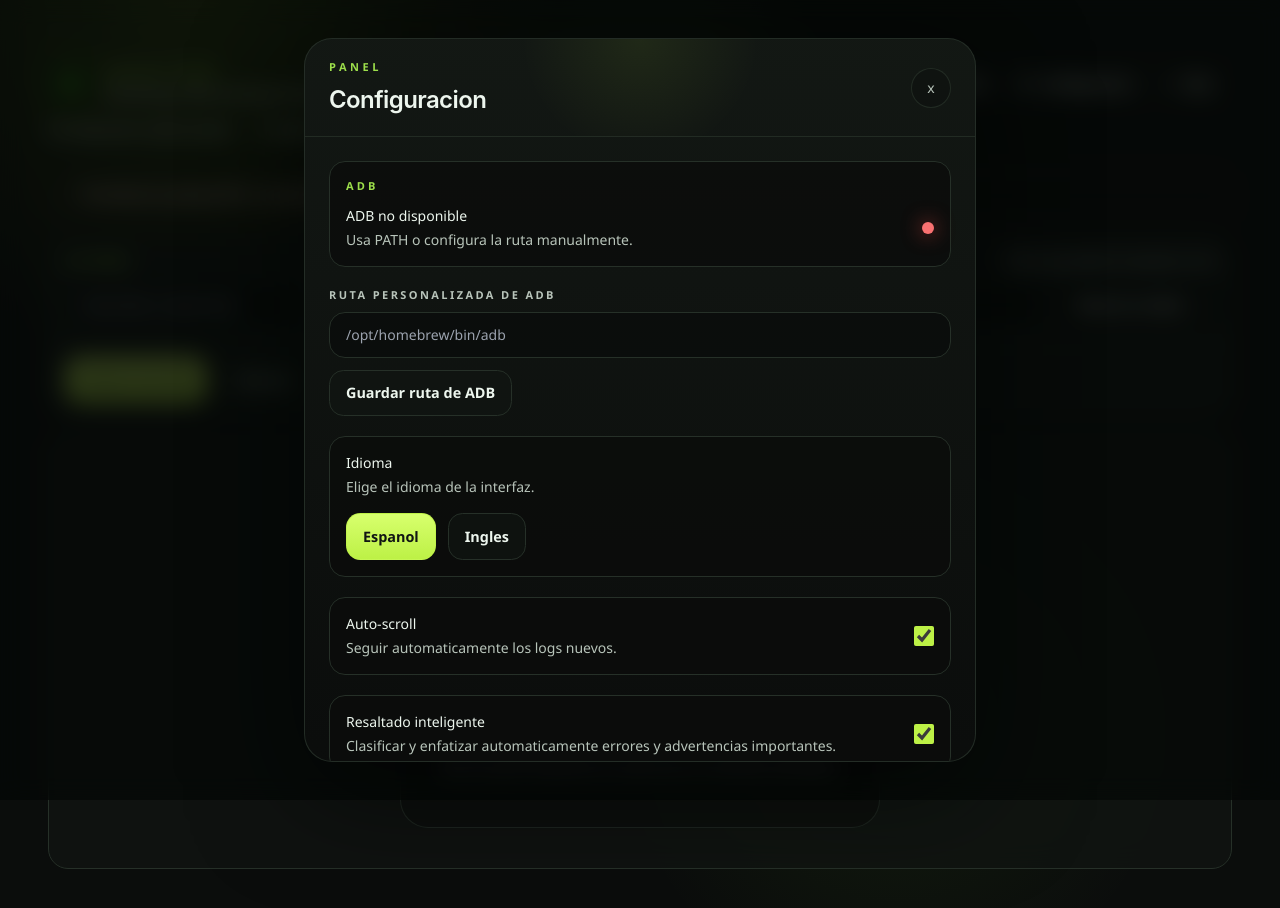
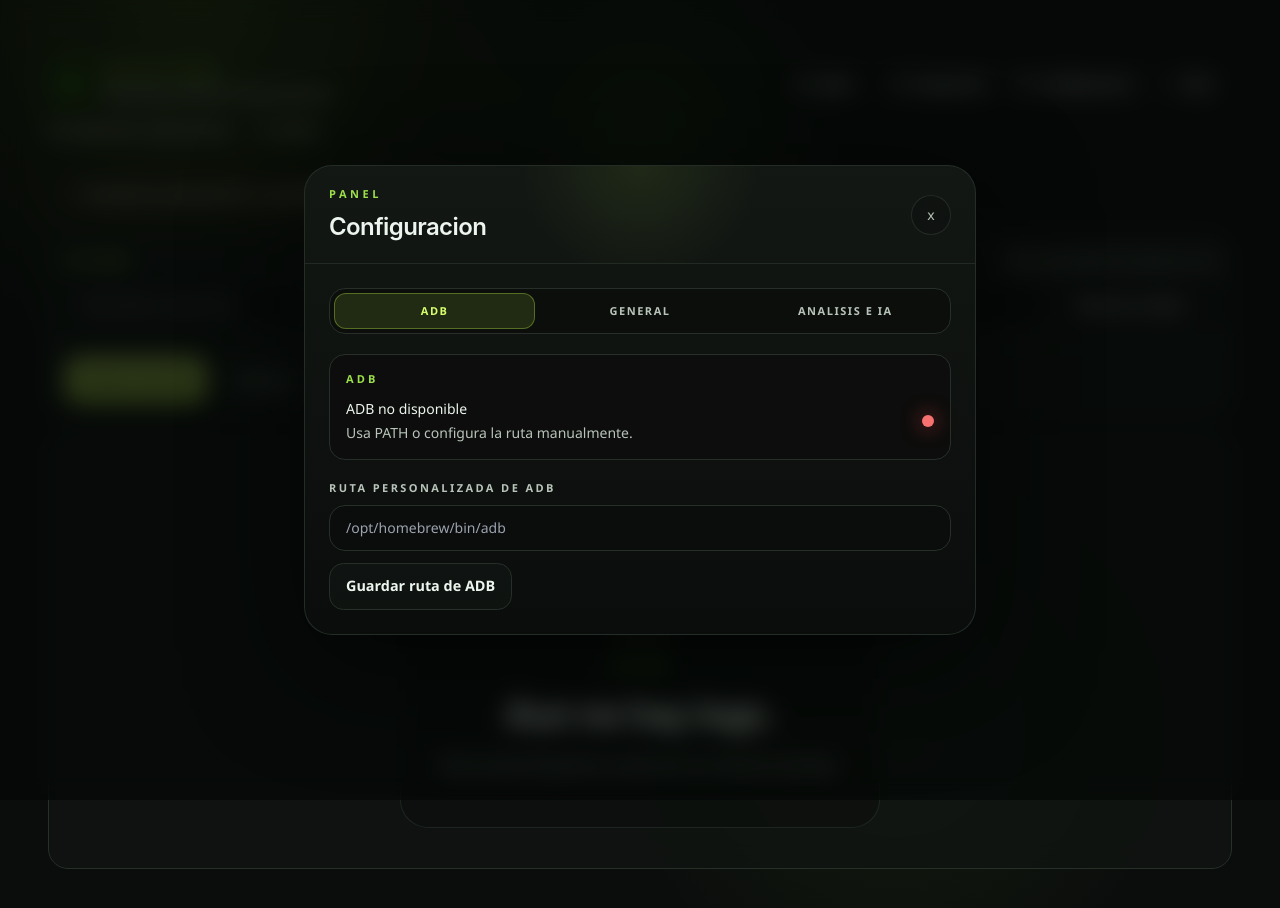
Before and after one commit to florextech/logcat-desk, a React (Vite) app: page / in a window 1280 px wide. Both pictures are taken after a click on the button "Configuracion". Shown: the top 908 px of the page. Built offline with nearby package versions, Linux system fonts and the light colour scheme.

Commit message:
feat: mejorar la interfaz de usuario en los modales de configuración y acciones, y optimizar la gestión de análisis de logs

```diff
--- a/src/renderer/src/components/actions-modal.tsx
+++ b/src/renderer/src/components/actions-modal.tsx
@@ -1,4 +1,4 @@
-import type { JSX } from 'react';
+import { type JSX, useState } from 'react';
 import { useI18n } from '@renderer/i18n/provider';
 import { ModalShell } from '@renderer/components/modal-shell';
 
@@ -68,6 +68,14 @@ export const ActionsModal = ({
   onExportVisible
 }: ActionsModalProps): JSX.Element => {
   const { copy } = useI18n();
+  type ActionTab = 'cleanup' | 'maintenance' | 'export';
+  const [activeTab, setActiveTab] = useState<ActionTab>('cleanup');
+  const tabClass = (isActive: boolean): string =>
+    `inline-flex h-9 items-center justify-center rounded-xl border px-3 text-[11px] font-semibold uppercase tracking-[0.14em] transition ${
+      isActive
+        ? 'border-[rgb(189_241_70/0.34)] bg-[rgb(189_241_70/0.12)] text-[var(--brand-700)]'
+        : 'border-transparent text-[var(--muted)] hover:border-[rgb(38_48_40/0.85)] hover:bg-[rgb(17_21_19/0.82)] hover:text-[var(--foreground)]'
+    }`;
 
   return (
     <ModalShell maxWidthClass="max-w-xl" onClose={onClose} title={copy.modals.actions.title}>
@@ -76,11 +84,34 @@ export const ActionsModal = ({
           {copy.modals.actions.intro}
         </p>
 
-        <div>
-          <p className="text-[11px] font-semibold uppercase tracking-[0.28em] text-[var(--brand-500)]">
-            {copy.modals.actions.cleanup}
-          </p>
-          <div className="mt-3 grid gap-3">
+        <div className="rounded-2xl border border-[var(--border)] bg-[rgb(11_13_12/0.82)] p-1">
+          <div className="grid grid-cols-3 gap-1">
+            <button
+              className={tabClass(activeTab === 'cleanup')}
+              type="button"
+              onClick={() => setActiveTab('cleanup')}
+            >
+              {copy.modals.actions.cleanup}
+            </button>
+            <button
+              className={tabClass(activeTab === 'maintenance')}
+              type="button"
+              onClick={() => setActiveTab('maintenance')}
+            >
+              {copy.modals.actions.maintenance}
+            </button>
+            <button
+              className={tabClass(activeTab === 'export')}
+              type="button"
+              onClick={() => setActiveTab('export')}
+            >
+              {copy.modals.actions.export}
+            </button>
+          </div>
+        </div>
+
+        {activeTab === 'cleanup' ? (
+          <div className="grid gap-3">
             <ActionRow
               hint={copy.modals.actions.clearViewHint}
               label={copy.modals.actions.clearViewLabel}
@@ -95,13 +126,10 @@ export const ActionsModal = ({
               runLabel={copy.common.run}
             />
           </div>
-        </div>
+        ) : null}
 
-        <div>
-          <p className="text-[11px] font-semibold uppercase tracking-[0.28em] text-[var(--brand-500)]">
-            {copy.modals.actions.maintenance}
-          </p>
-          <div className="mt-3 grid gap-3">
+        {activeTab === 'maintenance' ? (
+          <div className="grid gap-3">
             <ActionRow
               disabled={!canAnalyze || isAnalyzing}
               hint={copy.modals.actions.analyzeLogsHint}
@@ -117,13 +145,10 @@ export const ActionsModal = ({
               runLabel={copy.common.run}
             />
           </div>
-        </div>
+        ) : null}
 
-        <div>
-          <p className="text-[11px] font-semibold uppercase tracking-[0.28em] text-[var(--brand-500)]">
-            {copy.modals.actions.export}
-          </p>
-          <div className="mt-3 grid gap-3">
+        {activeTab === 'export' ? (
+          <div className="grid gap-3">
             <ActionRow
               disabled={isExporting}
               hint={copy.modals.actions.exportVisibleHint}
@@ -145,7 +170,7 @@ export const ActionsModal = ({
               runLabel={copy.common.run}
             />
           </div>
-        </div>
+        ) : null}
       </div>
     </ModalShell>
   );
--- a/src/renderer/src/components/settings-modal.tsx
+++ b/src/renderer/src/components/settings-modal.tsx
@@ -1,4 +1,4 @@
-import type { JSX } from 'react';
+import { type JSX, useState } from 'react';
 import type { AdbStatus, AIConfig, AnalysisConfig, Locale, LogAnalysisConfig } from '@shared/types';
 import { FloatingSelect } from '@renderer/components/floating-select';
 import { useI18n } from '@renderer/i18n/provider';
@@ -40,15 +40,51 @@ export const SettingsModal = ({
   onSetAnalysisAI
 }: SettingsModalProps): JSX.Element => {
   const { copy } = useI18n();
+  type SettingsTab = 'adb' | 'general' | 'analysis';
+  const [activeTab, setActiveTab] = useState<SettingsTab>('adb');
   const aiConfig = analysis.ai;
   const aiFieldsDisabled = !analysis.enableAnalysis || !analysis.enableAIEnhancement;
   const aiProviderOptions = Object.entries(copy.modals.settings.aiProviders).map(([provider, label]) => ({
     value: provider as AIConfig['provider'],
     label
   }));
+  const tabClass = (isActive: boolean): string =>
+    `inline-flex h-9 items-center justify-center rounded-xl border px-3 text-[11px] font-semibold uppercase tracking-[0.14em] transition ${
+      isActive
+        ? 'border-[rgb(189_241_70/0.34)] bg-[rgb(189_241_70/0.12)] text-[var(--brand-700)]'
+        : 'border-transparent text-[var(--muted)] hover:border-[rgb(38_48_40/0.85)] hover:bg-[rgb(17_21_19/0.82)] hover:text-[var(--foreground)]'
+    }`;
 
   return (
     <ModalShell onClose={onClose} title={copy.modals.settings.title}>
+      <div className="space-y-5">
+        <div className="rounded-2xl border border-[var(--border)] bg-[rgb(11_13_12/0.82)] p-1">
+          <div className="grid grid-cols-3 gap-1">
+            <button
+              className={tabClass(activeTab === 'adb')}
+              type="button"
+              onClick={() => setActiveTab('adb')}
+            >
+              {copy.modals.settings.adb}
+            </button>
+            <button
+              className={tabClass(activeTab === 'general')}
+              type="button"
+              onClick={() => setActiveTab('general')}
+            >
+              {copy.modals.settings.generalTab}
+            </button>
+            <button
+              className={tabClass(activeTab === 'analysis')}
+              type="button"
+              onClick={() => setActiveTab('analysis')}
+            >
+              {copy.modals.settings.analysisTab}
+            </button>
+          </div>
+        </div>
+
+        {activeTab === 'adb' ? (
           <div className="space-y-5">
             <div className="rounded-2xl border border-[var(--border)] bg-[rgb(11_13_12/0.82)] px-4 py-4">
               <p className="text-[11px] font-semibold uppercase tracking-[0.28em] text-[var(--brand-500)]">
@@ -91,7 +127,11 @@ export const SettingsModal = ({
                 {isSubmittingAdbPath ? copy.common.saving : copy.modals.settings.saveAdbPath}
               </button>
             </div>
+          </div>
+        ) : null}
 
+        {activeTab === 'general' ? (
+          <div className="space-y-5">
             <div className="rounded-2xl border border-[var(--border)] bg-[rgb(11_13_12/0.82)] px-4 py-4">
               <div>
                 <p className="text-sm font-medium text-[var(--foreground)]">{copy.modals.settings.languageTitle}</p>
@@ -151,7 +191,11 @@ export const SettingsModal = ({
                 onChange={(event) => onSetLogAnalysis({ enableGrouping: event.target.checked })}
               />
             </label>
+          </div>
+        ) : null}
 
+        {activeTab === 'analysis' ? (
+          <div className="space-y-5">
             <label className="flex items-center justify-between rounded-2xl border border-[var(--border)] bg-[rgb(11_13_12/0.82)] px-4 py-4">
               <div>
                 <p className="text-sm font-medium text-[var(--foreground)]">{copy.modals.settings.enableAnalysisTitle}</p>
@@ -224,6 +268,8 @@ export const SettingsModal = ({
               </div>
             </div>
           </div>
+        ) : null}
+      </div>
     </ModalShell>
   );
 };
--- a/src/renderer/src/i18n/messages.ts
+++ b/src/renderer/src/i18n/messages.ts
@@ -86,6 +86,8 @@ export interface I18nMessages {
     settings: {
       title: string;
       adb: string;
+      generalTab: string;
+      analysisTab: string;
       adbReady: string;
       adbMissing: string;
       adbHint: StringFactory<[path: string | null]>;
@@ -277,6 +279,8 @@ const en: I18nMessages = {
     settings: {
       title: 'Settings',
       adb: 'ADB',
+      generalTab: 'General',
+      analysisTab: 'Analysis & AI',
       adbReady: 'ADB ready',
       adbMissing: 'ADB unavailable',
       adbHint: (path) => path ?? 'Use PATH or configure the binary path manually.',
@@ -484,6 +488,8 @@ const es: I18nMessages = {
     settings: {
       title: 'Configuracion',
       adb: 'ADB',
+      generalTab: 'General',
+      analysisTab: 'Analisis e IA',
       adbReady: 'ADB listo',
       adbMissing: 'ADB no disponible',
       adbHint: (path) => path ?? 'Usa PATH o configura la ruta manualmente.',
--- a/src/renderer/src/utils/intelligent-analysis/ai/ai-client.interface.ts
+++ b/src/renderer/src/utils/intelligent-analysis/ai/ai-client.interface.ts
@@ -1,5 +1,4 @@
-import type { AIConfig } from '@shared/types';
-import type { Locale } from '@shared/types';
+import type { AIConfig, Locale } from '@shared/types';
 import type { LogAnalysisResult } from '@renderer/utils/intelligent-analysis/log-analysis-engine';
 
 export interface AIClient {
@@ -21,7 +20,7 @@ export abstract class BaseAIClient implements AIClient {
 
   protected get model(): string | undefined {
     const model = this.config.model?.trim();
-    return model ? model : undefined;
+    return model || undefined;
   }
 }
 
```
Also changed, not shown: src/main/services/analysis/analysis-ai-service.ts (+5 -5 lines). Lines whose indentation alone changed are shown as unchanged.
